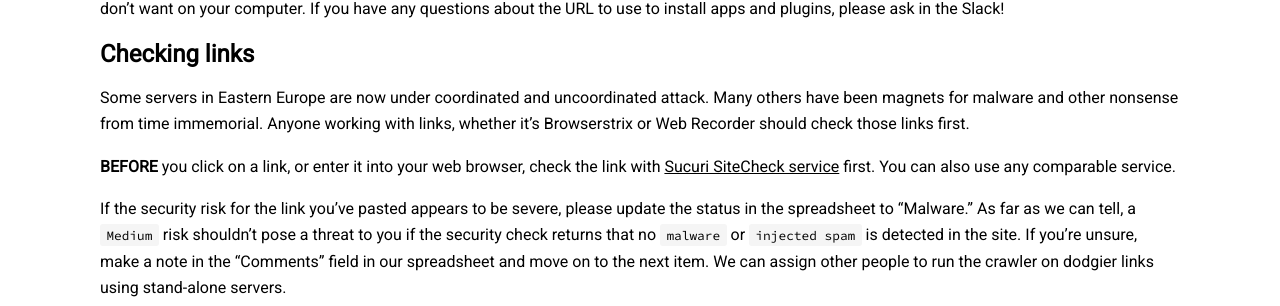
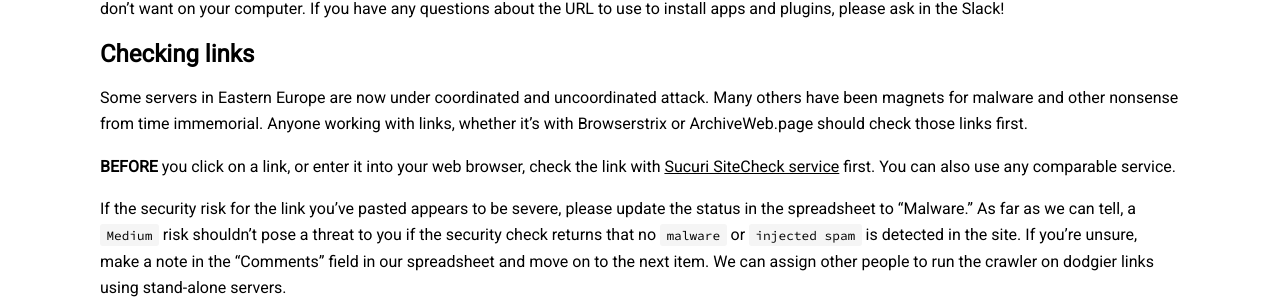
Before and after one commit to sucho-archiving/sucho-archiving.github.io, a Jekyll site: the page built from pages/security.md, in a window 1280 px wide and 1303 px high. Shown: the part 352-658 px from the top of the window. Built offline with Jekyll 4.4.1, drawn with Linux system fonts in a browser that asks for light colours.

Commit message:
Web Recorder → ArchiveWeb.page
- Removes some trailing spaces

```diff
--- a/pages/security.md
+++ b/pages/security.md
@@ -14,7 +14,7 @@ Please **only** install apps and plugins for this project linked directly from s
 
 ## Checking links
 
-Some servers in Eastern Europe are now under coordinated and uncoordinated attack. Many others have been magnets for malware and other nonsense from time immemorial. Anyone working with links, whether it's Browserstrix or Web Recorder should check those links first.
+Some servers in Eastern Europe are now under coordinated and uncoordinated attack. Many others have been magnets for malware and other nonsense from time immemorial. Anyone working with links, whether it's with Browserstrix or ArchiveWeb.page should check those links first.
 
 **BEFORE** you click on a link, or enter it into your web browser, check the link with [Sucuri SiteCheck service](https://sitecheck.sucuri.net/) first. You can also use any comparable service.
 
```
